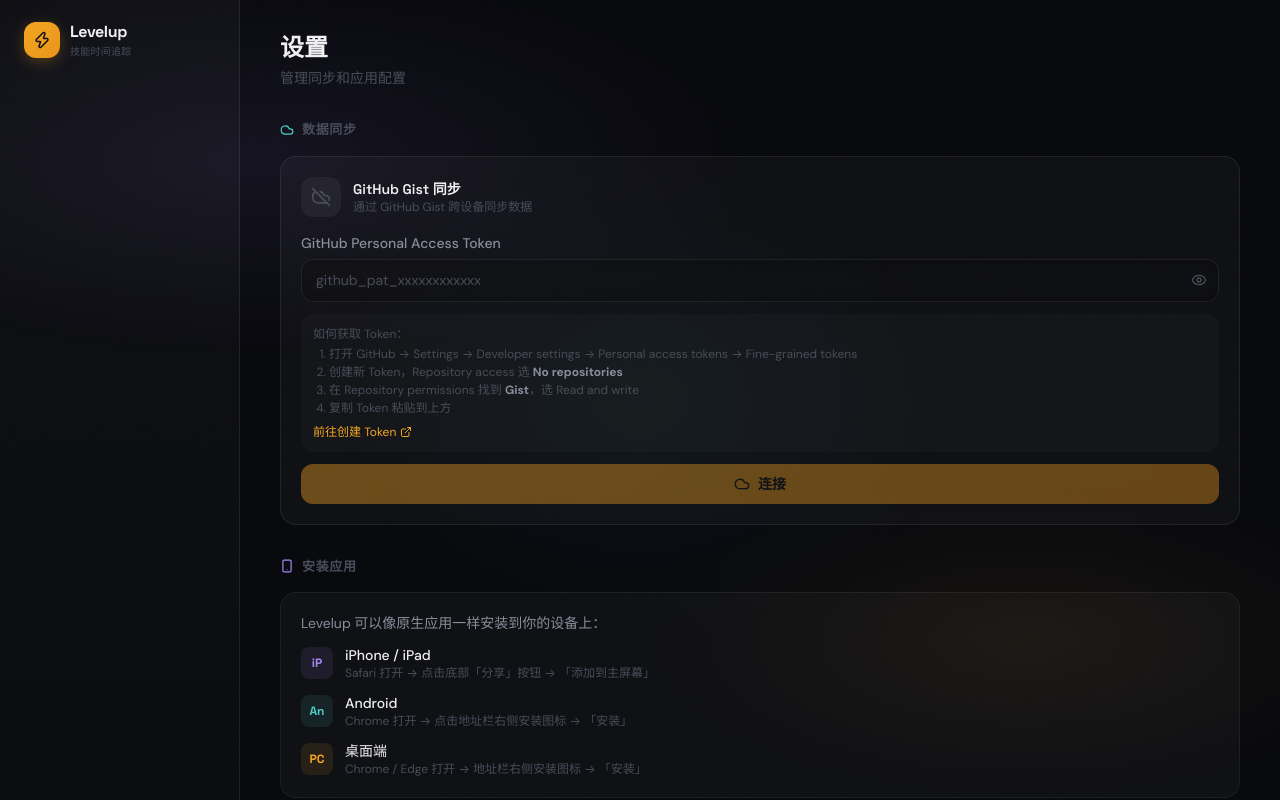
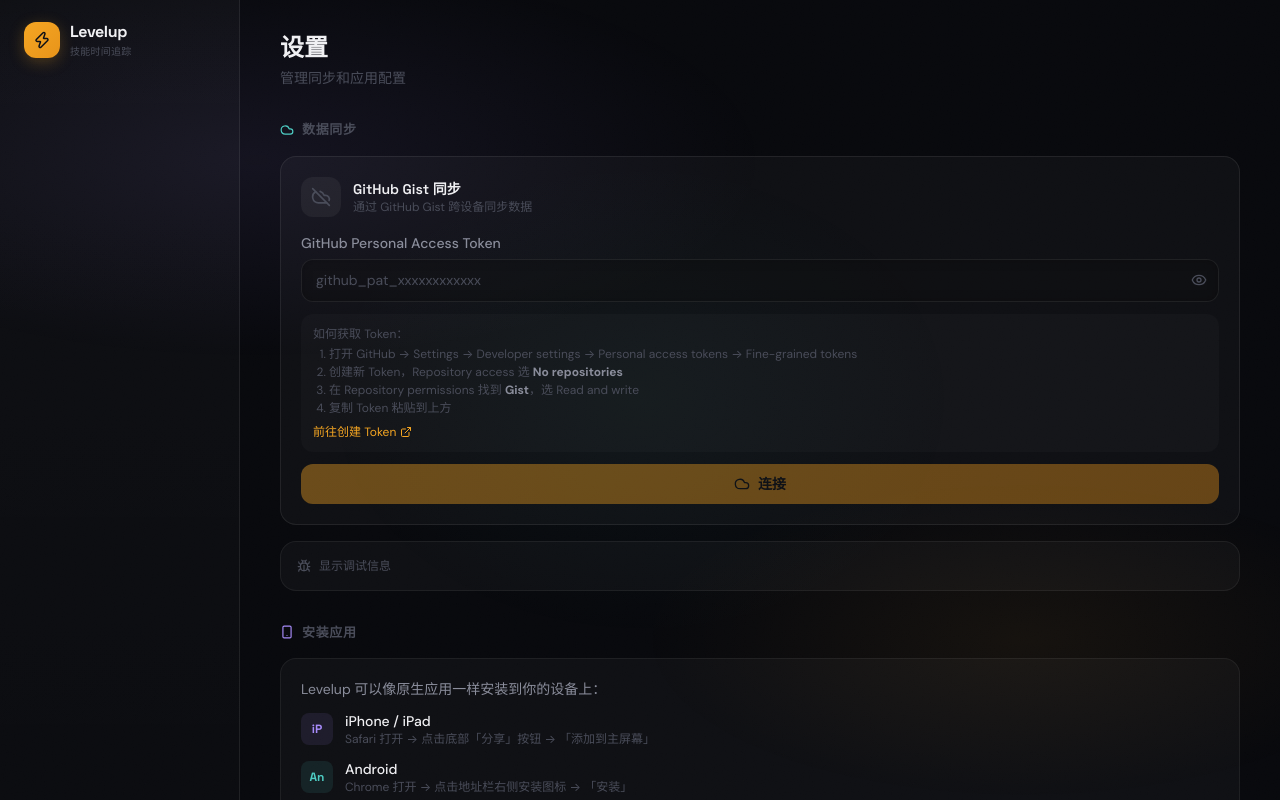
Before and after one commit to WaterSwordX/Levelup, a React (Vite) app: page /settings in a window 1280 px wide. Shown: the top 800 px of the page. Built offline with nearby package versions, Linux system fonts and the light colour scheme.

Commit message:
feat: 添加同步调试面板，定位同步问题

```diff
--- a/src/components/SyncSettings.tsx
+++ b/src/components/SyncSettings.tsx
@@ -3,10 +3,10 @@
 import {
   getStoredToken, setStoredToken, getStoredGistId, setStoredGistId,
   getLastSyncTime, isSyncConfigured, verifyToken,
-  createGist, syncToCloud, syncFromCloud, disconnectSync,
+  createGist, syncToCloud, syncFromCloud, disconnectSync, readGist,
 } from '../sync'
 import { exportAllData, importAllData } from '../store'
-import { Cloud, CloudOff, Upload, Download, Unlink, Eye, EyeOff, Check, Loader2, AlertCircle, ExternalLink } from 'lucide-react'
+import { Cloud, CloudOff, Upload, Download, Unlink, Eye, EyeOff, Check, Loader2, AlertCircle, ExternalLink, Bug } from 'lucide-react'
 
 export default function SyncSettings() {
   const [token, setToken] = useState('')
@@ -17,6 +17,8 @@
   const [lastSync, setLastSync] = useState<string | null>(null)
   const [error, setError] = useState('')
   const [message, setMessage] = useState('')
+  const [showDebug, setShowDebug] = useState(false)
+  const [debugInfo, setDebugInfo] = useState('')
 
   useEffect(() => {
     const stored = getStoredToken()
@@ -53,7 +55,6 @@
         try {
           const cloudData = await syncFromCloud()
           if (cloudData && (cloudData.categories?.length || cloudData.entries?.length)) {
-            // Import cloud data immediately on connect
             importAllData(cloudData)
             setConnected(true)
             setMessage(`已连接 @${result.username}，已从云端同步 ${cloudData.categories.length} 个分类、${cloudData.entries.length} 条记录`)
@@ -62,7 +63,6 @@
             setMessage(`已连接 @${result.username}，云端暂无数据`)
           }
         } catch {
-          // Gist not found, create new with local data
           const localData: SyncData = { ...exportAllData(), syncedAt: new Date().toISOString() }
           const newId = await createGist(token.trim(), localData)
           setStoredGistId(newId)
@@ -70,7 +70,6 @@
           setMessage(`已连接 @${result.username}，本地数据已上传到新 Gist`)
         }
       } else {
-        // First time: create gist with current local data
         const localData: SyncData = { ...exportAllData(), syncedAt: new Date().toISOString() }
         const newId = await createGist(token.trim(), localData)
         setStoredGistId(newId)
@@ -91,7 +90,6 @@
     setStatus('syncing')
     try {
       const localData = exportAllData()
-      console.log('[Sync] Pushing data:', { categories: localData.categories.length, entries: localData.entries.length })
       const data: SyncData = { ...localData, syncedAt: new Date().toISOString() }
       await syncToCloud(data)
       setLastSync(getLastSyncTime())
@@ -108,12 +106,6 @@
     setStatus('syncing')
     try {
       const cloudData = await syncFromCloud()
-      console.log('[Sync] Pulled data:', {
-        categories: cloudData.categories?.length,
-        entries: cloudData.entries?.length,
-        goals: cloudData.goals?.length,
-        milestones: cloudData.milestones?.length,
-      })
 
       if (!cloudData.categories?.length && !cloudData.entries?.length) {
         setMessage('云端暂无数据，请先在其他设备推送数据')
@@ -121,7 +113,6 @@
         return
       }
 
-      // Save to localStorage
       importAllData(cloudData)
       setLastSync(getLastSyncTime())
       setMessage(`已拉取 ${cloudData.categories.length} 个分类、${cloudData.entries.length} 条记录，页面将刷新`)
@@ -141,6 +132,57 @@
     setLastSync(null)
     setMessage('已断开连接')
     setStatus('idle')
+  }
+
+  const handleDebug = async () => {
+    const lines: string[] = []
+
+    // Local data
+    const local = exportAllData()
+    lines.push('=== 本地数据 ===')
+    lines.push(`分类: ${local.categories.length} 条`)
+    lines.push(`记录: ${local.entries.length} 条`)
+    lines.push(`目标: ${local.goals.length} 条`)
+    lines.push(`里程碑: ${local.milestones.length} 条`)
+    if (local.categories.length > 0) {
+      lines.push(`分类列表: ${local.categories.map(c => c.name).join(', ')}`)
+    }
+
+    // Gist info
+    lines.push('')
+    lines.push('=== Gist 信息 ===')
+    const gistId = getStoredGistId()
+    lines.push(`Gist ID: ${gistId || '未设置'}`)
+    lines.push(`Token: ${getStoredToken() ? '已设置' : '未设置'}`)
+    lines.push(`上次同步: ${getLastSyncTime() || '无'}`)
+
+    // Try to read Gist directly
+    if (gistId && getStoredToken()) {
+      try {
+        lines.push('')
+        lines.push('=== 云端 Gist 原始数据 ===')
+        const raw = await readGist(getStoredToken()!, gistId)
+        lines.push(`类型: ${typeof raw}`)
+        lines.push(`键: ${Object.keys(raw).join(', ')}`)
+        lines.push(`分类: ${JSON.stringify(raw.categories?.length)}`)
+        lines.push(`记录: ${JSON.stringify(raw.entries?.length)}`)
+        lines.push(`目标: ${JSON.stringify(raw.goals?.length)}`)
+        lines.push(`里程碑: ${JSON.stringify(raw.milestones?.length)}`)
+        lines.push(`syncedAt: ${raw.syncedAt}`)
+        // Show first category if exists
+        if (raw.categories?.length > 0) {
+          lines.push(`首个分类: ${JSON.stringify(raw.categories[0])}`)
+        }
+        // Full raw content (truncated)
+        lines.push('')
+        lines.push('=== 完整 JSON (前 500 字符) ===')
+        lines.push(JSON.stringify(raw, null, 2).slice(0, 500))
+      } catch (e) {
+        lines.push(`读取 Gist 失败: ${e instanceof Error ? e.message : String(e)}`)
+      }
+    }
+
+    setDebugInfo(lines.join('\n'))
   }
 
   const syncing = status === 'syncing'
@@ -281,6 +323,41 @@
           <AlertCircle size={16} /> {error}
         </div>
       )}
+
+      {/* Debug Panel */}
+      <div className="glass-card p-4">
+        <button
+          onClick={() => { setShowDebug(!showDebug); if (!showDebug) handleDebug() }}
+          className="flex items-center gap-2 text-xs w-full"
+          style={{ color: 'var(--text-muted)' }}
+        >
+          <Bug size={14} />
+          {showDebug ? '隐藏调试信息' : '显示调试信息'}
+        </button>
+        {showDebug && (
+          <div className="mt-3">
+            <button
+              onClick={handleDebug}
+              className="text-xs px-3 py-1 rounded-lg mb-2"
+              style={{ background: 'rgba(255,255,255,0.05)', color: 'var(--text-secondary)' }}
+            >
+              刷新调试数据
+            </button>
+            <pre
+              className="text-[11px] p-3 rounded-xl overflow-auto max-h-64"
+              style={{
+                background: 'rgba(0,0,0,0.3)',
+                color: 'var(--teal)',
+                fontFamily: "'JetBrains Mono', monospace",
+                whiteSpace: 'pre-wrap',
+                wordBreak: 'break-all',
+              }}
+            >
+              {debugInfo || '点击"刷新调试数据"加载'}
+            </pre>
+          </div>
+        )}
+      </div>
     </div>
   )
 }
```
